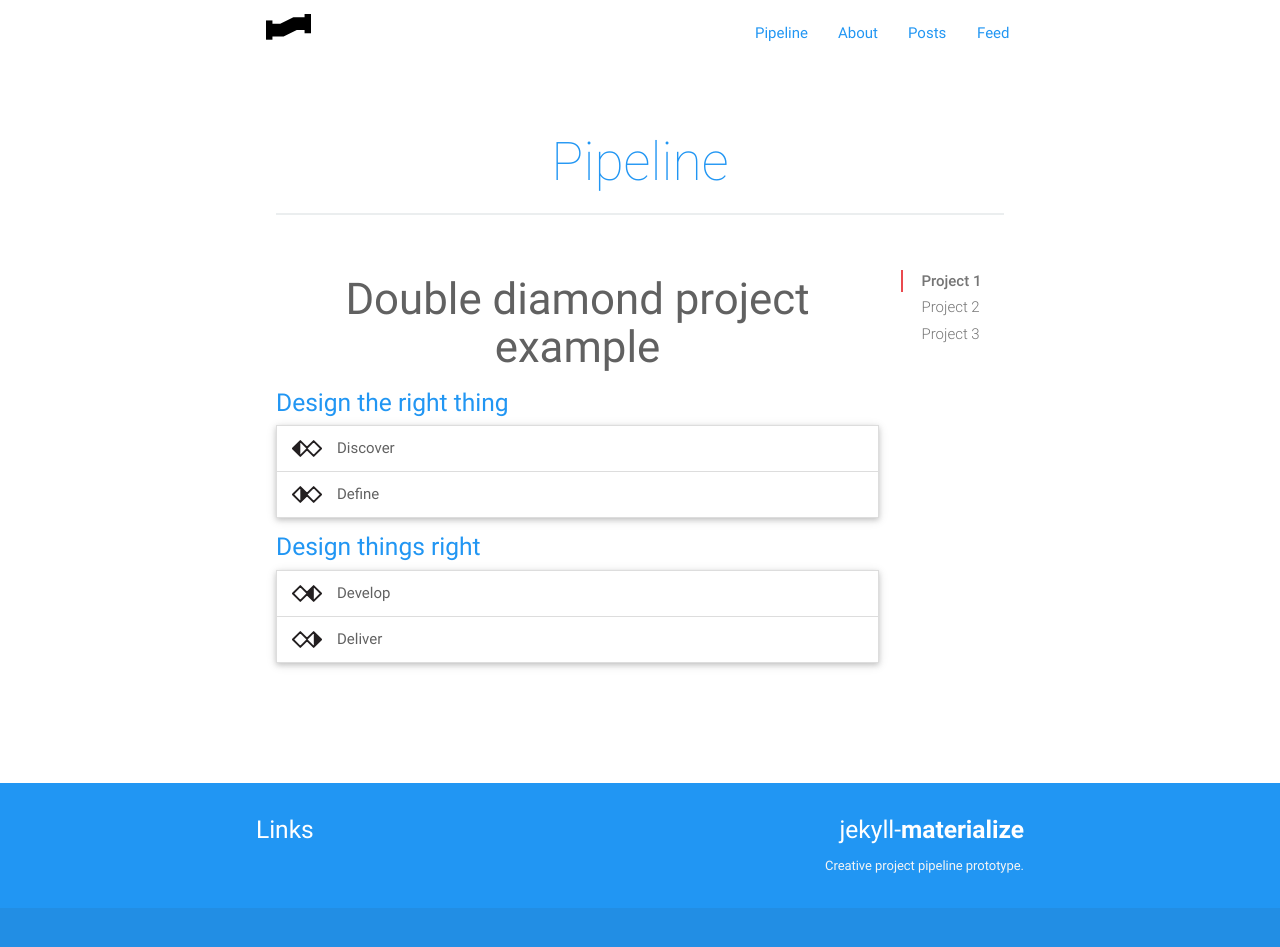
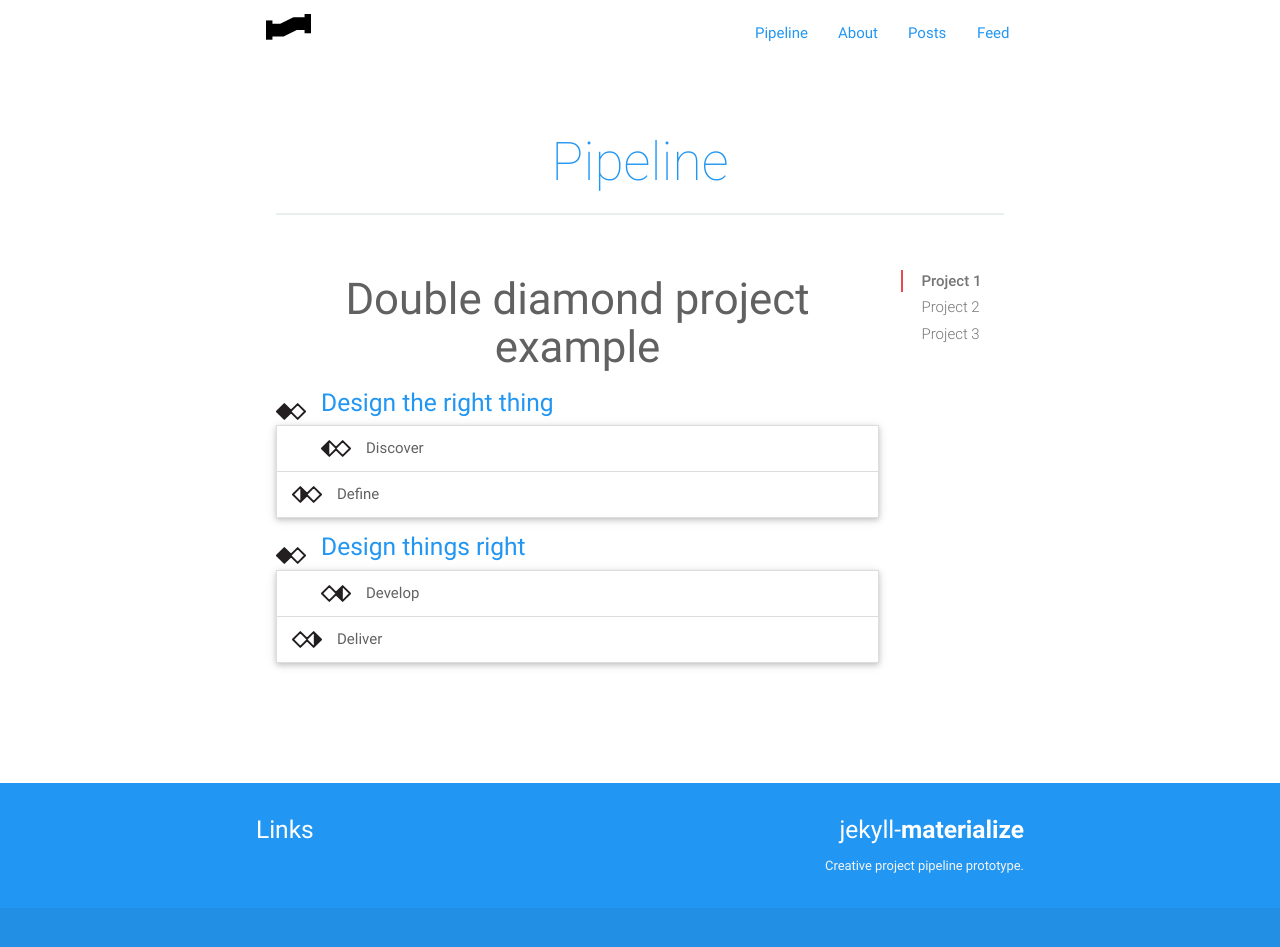
Before and after one commit to dmd-program/pipeline, a Jekyll site: the page built from index.html, in a window 1280 px wide and 958 px high. Shown: the top 947 px of the window. Built offline with Jekyll 4.4.1, drawn with Linux system fonts in a browser that asks for light colours; the list of posts is cut into pages by our own code.

Commit message:
added dd icons

```diff
--- a/assets/css/app.scss
+++ b/assets/css/app.scss
@@ -121,3 +121,12 @@
     text-align: center;
     margin-right: 1rem;
   }
+  img.svg-header-icon {
+    width: 2rem;
+    font-size: 1.6rem;
+    height: 3rem;
+    display: block;
+    float: left;
+    text-align: center;
+    margin-right: 1rem;
+  }
--- a/index.html
+++ b/index.html
@@ -7,7 +7,7 @@
     <div class="col s12 m9 l10">
       <div id="discover" class="section scrollspy">
         <h3 class="center">Double diamond project example</h3>
-        <h5 class="blue-text">Design the right thing</h5>
+        <img class="svg-header-icon" src="{{ site.baseurl }}/assets/img/dd-icon-right-design.svg" alt="Double diamond with first diamond filled" /><h5 class="blue-text">Design the right thing</h5>
          <ul class="collapsible" data-collapsible="accordion">
           <li>
             <div class="collapsible-header"><img src="{{ site.baseurl }}/assets/img/dd-icon-discover.svg" alt="Discover icon with first quadrant of double diamond filled" />Discover</div>
@@ -44,7 +44,7 @@
             </div>
           </li>
         </ul>
-        <h5 class="blue-text">Design things right</h5>
+        <img class="svg-header-icon" src="{{ site.baseurl }}/assets/img/dd-icon-right-design.svg" alt="Double diamond with second diamond filled" /><h5 class="blue-text">Design things right</h5>
         <ul class="collapsible" data-collapsible="accordion">
           <li>
             <div class="collapsible-header"><img src="{{ site.baseurl }}/assets/img/dd-icon-develop.svg" alt="Develop icon with third quadrant of double diamond filled" />Develop</div>
```
